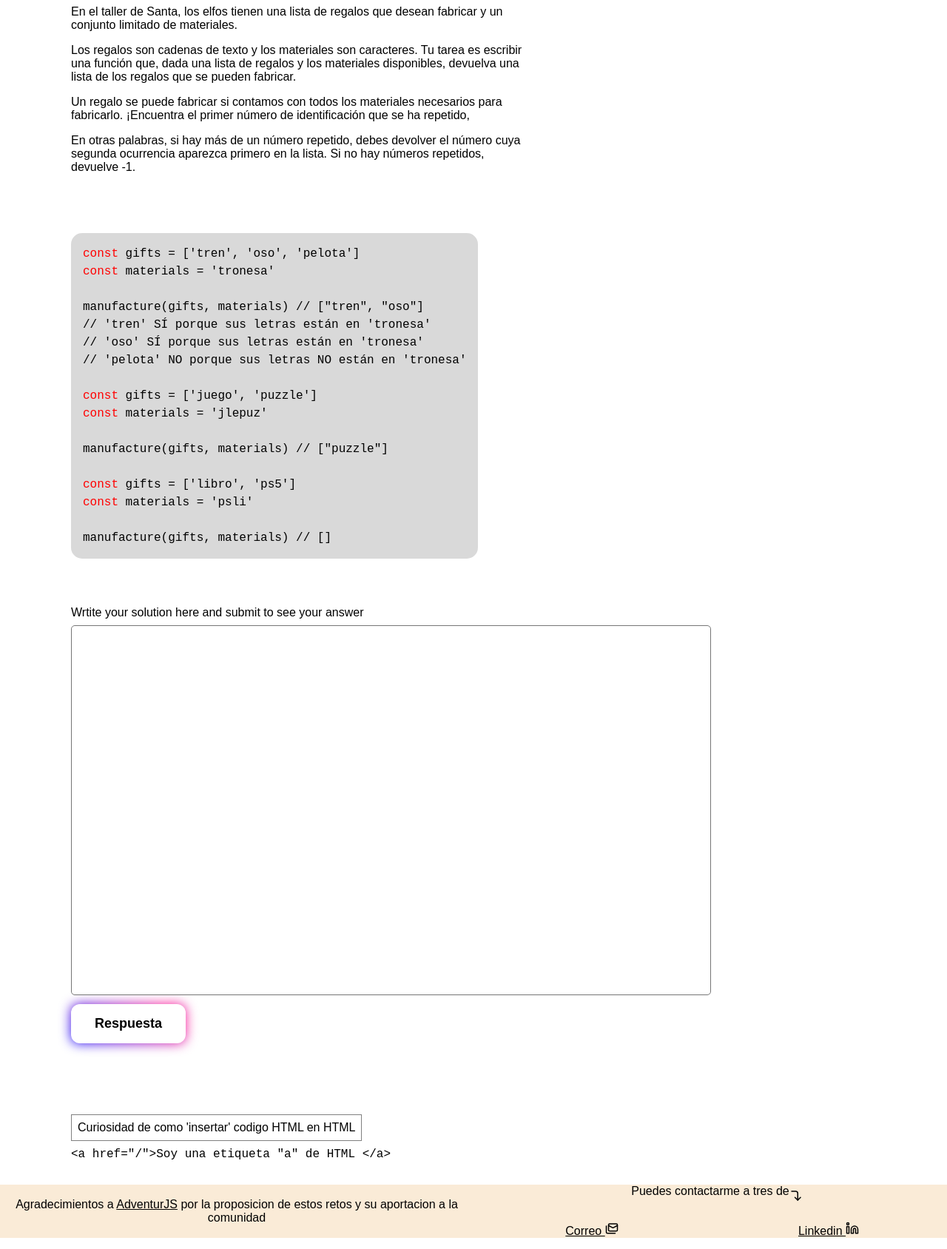
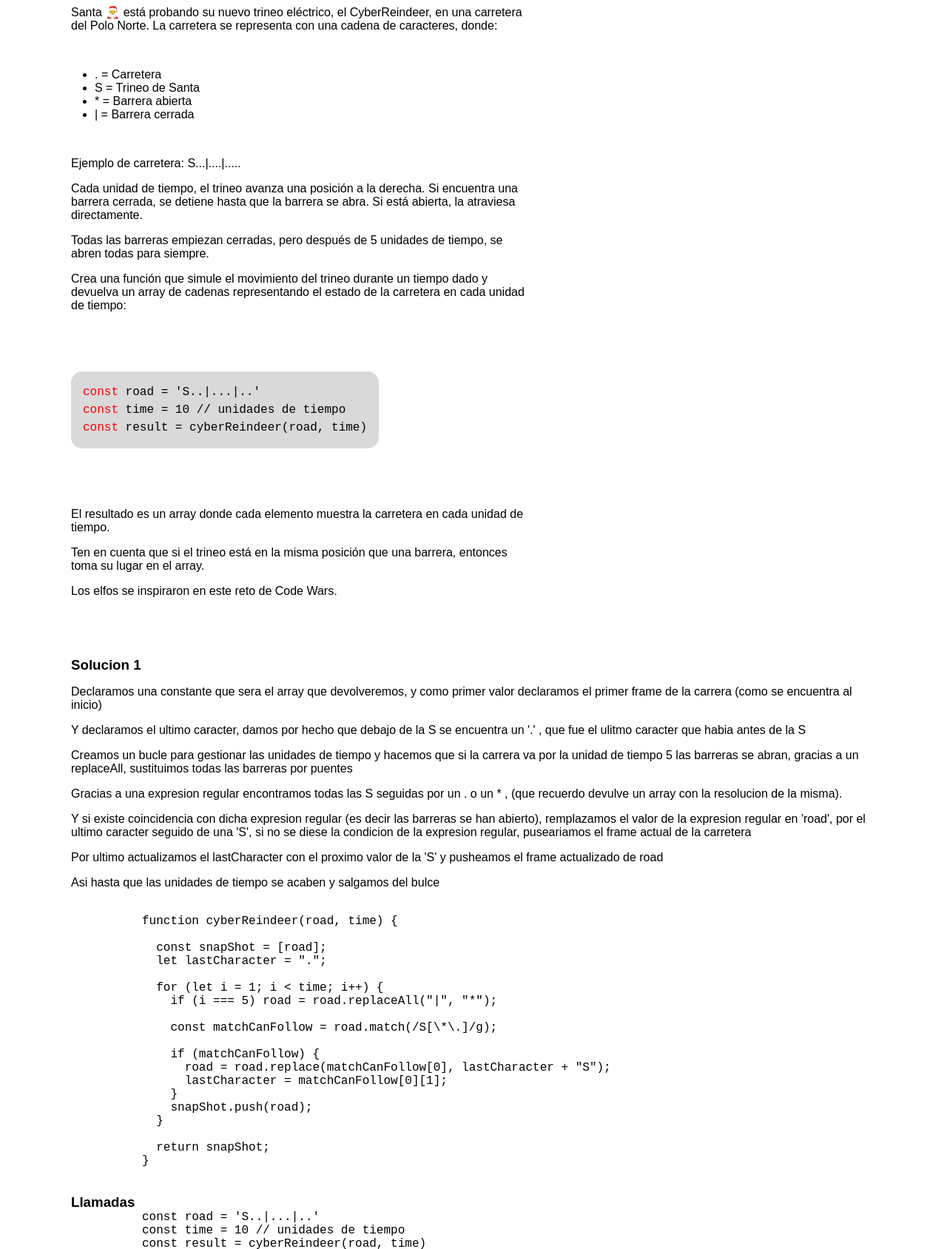
Before and after one commit to saulvg/learningJavaScript, a plain HTML site: page Challenges/retos/reto5/index.html in a window 1280 px wide. Shown: the part 100-1788 px from the top of the page at 74% size. Drawn offline with Linux system fonts and the light colour scheme.

Commit message:
revision del ejercicio 5

```diff
--- a/Challenges/retos/reto5/index.html
+++ b/Challenges/retos/reto5/index.html
@@ -23,81 +23,135 @@
     <main>
       <section class="container description-challenge">
         <p>
-          En el taller de Santa, los elfos tienen una
-          <span class="text-yellow">lista de regalos</span> que desean fabricar
-          y un conjunto limitado de materiales.
+          Santa 🎅 está probando su nuevo trineo eléctrico, el CyberReindeer, en
+          una carretera del Polo Norte. La carretera se representa con una
+          cadena de caracteres, donde:
         </p>
+        <ul class="container description-challenge">
+          <li>. = Carretera</li>
+          <li>S = Trineo de Santa</li>
+          <li>* = Barrera abierta</li>
+          <li>| = Barrera cerrada</li>
+        </ul>
+        <p>Ejemplo de carretera: S...|....|.....</p>
+
         <p>
-          Los regalos son cadenas de texto y los materiales son caracteres. Tu
-          tarea es escribir una función que, dada una lista de regalos y los
-          materiales disponibles, devuelva una
-          <span class="text-yellow"
-            >lista de los regalos que se pueden fabricar.</span
-          >
+          Cada unidad de tiempo, el trineo avanza una posición a la derecha. Si
+          encuentra una barrera cerrada, se detiene hasta que la barrera se
+          abra. Si está abierta, la atraviesa directamente.
         </p>
 
         <p>
-          Un regalo se puede fabricar si contamos con todos los materiales
-          necesarios para fabricarlo. ¡Encuentra el primer número de
-          identificación que se ha repetido,
+          Todas las barreras empiezan cerradas, pero después de 5 unidades de
+          tiempo, se abren todas para siempre.
         </p>
-
         <p>
-          En otras palabras, si hay más de un número repetido, debes devolver el
-          número cuya segunda ocurrencia aparezca primero en la lista. Si no hay
-          números repetidos, devuelve -1.
+          Crea una función que simule el movimiento del trineo durante un tiempo
+          dado y devuelva un array de cadenas representando el estado de la
+          carretera en cada unidad de tiempo:
         </p>
       </section>
       <article class="code-box container">
         <pre>
-          const gifts = ['tren', 'oso', 'pelota']
-          const materials = 'tronesa'
+          const road = 'S..|...|..'
+          const time = 10 // unidades de tiempo
+          const result = cyberReindeer(road, time)
+        </pre>
+      </article>
+      <section class="container description-challenge">
+        <p>
+          El resultado es un array donde cada elemento muestra la carretera en
+          cada unidad de tiempo.
+        </p>
+        <p>
+          Ten en cuenta que si el trineo está en la misma posición que una
+          barrera, entonces toma su lugar en el array.
+        </p>
+        <p>Los elfos se inspiraron en este reto de Code Wars.</p>
+      </section>
 
-          manufacture(gifts, materials) // ["tren", "oso"]
-          // 'tren' SÍ porque sus letras están en 'tronesa'
-          // 'oso' SÍ porque sus letras están en 'tronesa'
-          // 'pelota' NO porque sus letras NO están en 'tronesa'
+      <section class="container">
+        <h3>Solucion 1</h3>
+        <p class="comment">
+          Declaramos una constante que sera el array que devolveremos, y como
+          primer valor declaramos el primer frame de la carrera (como se
+          encuentra al inicio)
+        </p>
+        <p class="comment">
+          Y declaramos el ultimo caracter, damos por hecho que debajo de la S se
+          encuentra un '.' , que fue el ulitmo caracter que habia antes de la S
+        </p>
+        <p class="comment">
+          Creamos un bucle para gestionar las unidades de tiempo y hacemos que
+          si la carrera va por la unidad de tiempo 5 las barreras se abran,
+          gracias a un replaceAll, sustituimos todas las barreras por puentes
+        </p>
+        <p class="comment">
+          Gracias a una expresion regular encontramos todas las S seguidas por
+          un . o un * , (que recuerdo devulve un array con la resolucion de la
+          misma).
+        </p>
+        <p class="comment">
+          Y si existe coincidencia con dicha expresion regular (es decir las
+          barreras se han abierto), remplazamos el valor de la expresion regular
+          en 'road', por el ultimo caracter seguido de una 'S', si no se diese
+          la condicion de la expresion regular, puseariamos el frame actual de
+          la carretera
+        </p>
+        <p class="comment">
+          Por ultimo actualizamos el lastCharacter con el proximo valor de la
+          'S' y pusheamos el frame actualizado de road
+        </p>
+        <p class="comment">
+          Asi hasta que las unidades de tiempo se acaben y salgamos del bulce
+        </p>
+        <pre>
 
-          const gifts = ['juego', 'puzzle']
-          const materials = 'jlepuz'
+          function cyberReindeer(road, time) {
 
-          manufacture(gifts, materials) // ["puzzle"]
+            const snapShot = [road];
+            let lastCharacter = ".";
 
-          const gifts = ['libro', 'ps5']
-          const materials = 'psli'
+            for (let i = 1; i < time; i++) {
+              if (i === 5) road = road.replaceAll("|", "*");
 
-          manufacture(gifts, materials) // []
-          </pre
-        >
-      </article>
-      <section class="container">
-        <form action="POST">
-          <label for="solution">
-            Wrtite your solution here and submit to see your answer
-          </label>
-          <textarea
-            name="solution"
-            id="solution"
-            cols="100"
-            rows="30"
-          ></textarea>
-          <button type="submit">Respuesta</button>
-        </form>
-        <div id="answer"></div>
+              const matchCanFollow = road.match(/S[\*\.]/g);
+
+              if (matchCanFollow) {
+                road = road.replace(matchCanFollow[0], lastCharacter + "S");
+                lastCharacter = matchCanFollow[0][1];
+              }
+              snapShot.push(road);
+            }
+
+            return snapShot;
+          }
+
+        </pre>
+
+        <h3>Llamadas</h3>
+        <pre>
+          const road = 'S..|...|..'
+          const time = 10 // unidades de tiempo
+          const result = cyberReindeer(road, time)
+
+          Resultado:
+
+          [
+            'S..|...|..', // estado inicial
+            '.S.|...|..', // avanza el trineo la carretera
+            '..S|...|..', // avanza el trineo la carretera
+            '..S|...|..', // el trineo para en la barrera
+            '..S|...|..', // el trineo para en la barrera
+            '...S...*..', // se abre la barrera, el trineo avanza
+            '...*S..*..', // avanza el trineo la carretera
+            '...*.S.*..', // avanza el trineo la carretera
+            '...*..S*..', // avanza el trineo la carretera
+            '...*...S..', // avanza por la barrera abierta
+          ]
+
+        </pre>
       </section>
-      <div class="container">
-        <aside
-          style="
-            border: solid 1px gray;
-            width: max-content;
-            padding: 0.5rem;
-            margin: 2rem 0 0.5rem 0;
-          "
-        >
-          <p>Curiosidad de como 'insertar' codigo HTML en HTML</p>
-        </aside>
-        <code>&lt;a href="/"&gt;Soy una etiqueta "a" de HTML &lt;/a&gt;</code>
-      </div>
     </main>
     <div id="main-footer"></div>
     <!-- Script de 'componentes' -->
```
Also changed, not shown: Challenges/index.html (+1 -1 lines), Challenges/retos/reto6/index.html (added, +124 -0 lines).
